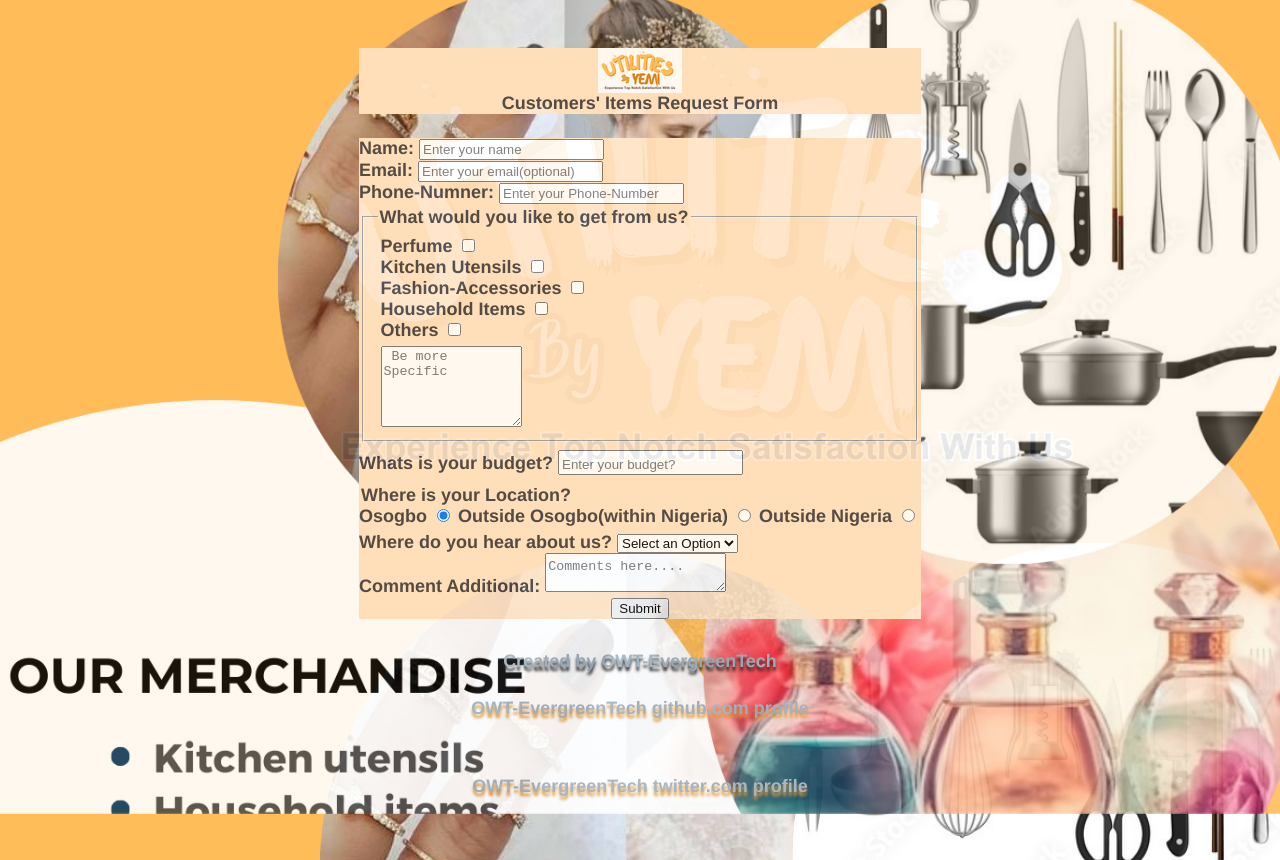
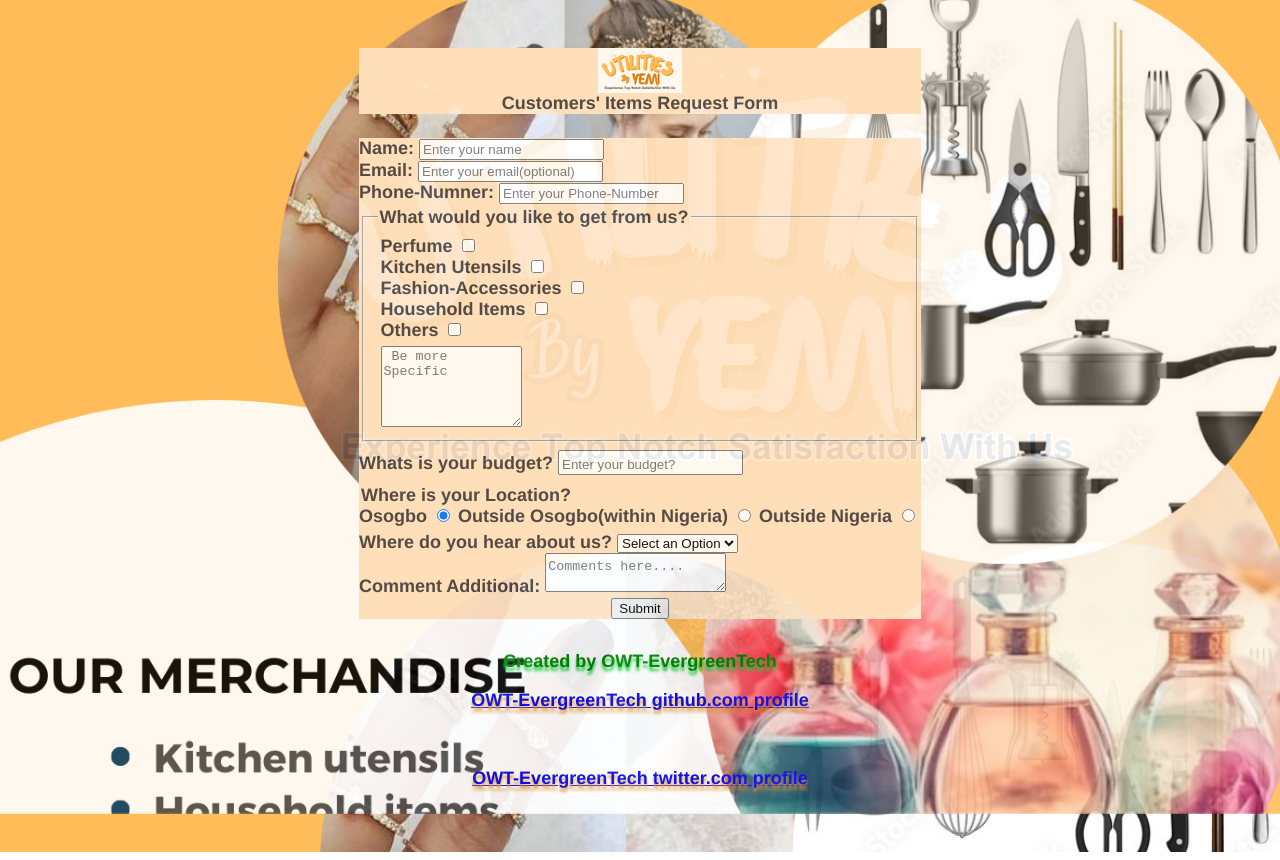
Before and after one commit to OWT-EvergreenTech/UtilitiesByYemi, a plain HTML site: page index.html in a window 1280 px wide. Drawn offline with Linux system fonts and the light colour scheme.

Commit message:
Update Yemistyles.css

```diff
--- a/Yemistyles.css
+++ b/Yemistyles.css
@@ -65,19 +65,23 @@ body{ background-image: url(UTILITIES\ BY\ YEMI.png);
     .header{text-align: center;}
         h4 {margin-top: -5px;}
 
+    #creator{ text-align: center;}
+.footer-links{
+  padding-bottom: 0; display: flex;
+  text-align:center;
+}
 
-
-    footer {
+footer {
         text-align: center;
+        padding: 0 auto;
     }
-
-    .footer-links {
-        display: inline-block;
+ .footer-links {
+        display: block;
     }
 
     #creator {
-        color: var(--color-light-grey);
-        text-shadow: 0 4px 3px rgba(27, 26, 26, 0.966);
+        color: green;
+        text-shadow: 0 4px 3px rgba(8, 211, 52, 0.966);
         margin: 2rem 0 0.5rem 0;px
         font-size: 0.875rem;
     }
@@ -86,15 +90,17 @@ body{ background-image: url(UTILITIES\ BY\ YEMI.png);
         padding: 0.5rem;
         margin: 0.5rem 0 1.5rem;
     }
-    a {
-        color: var(--color-light-grey);
+    .footer-links{
+        color: rgb(58, 58, 229);
         text-decoration: none;
         text-shadow: 0 4px 3px rgba(221, 142, 39, 0.966);
     }
 
-    a:hover {
-        color: var(--color-pearl-white);
+    .footer-links a:hover {
+        color: rgb(38, 129, 232);
     }
+
+
     .submit{display: flexbox;
     justify-content: center;
     flex-wrap: wrap;
```
